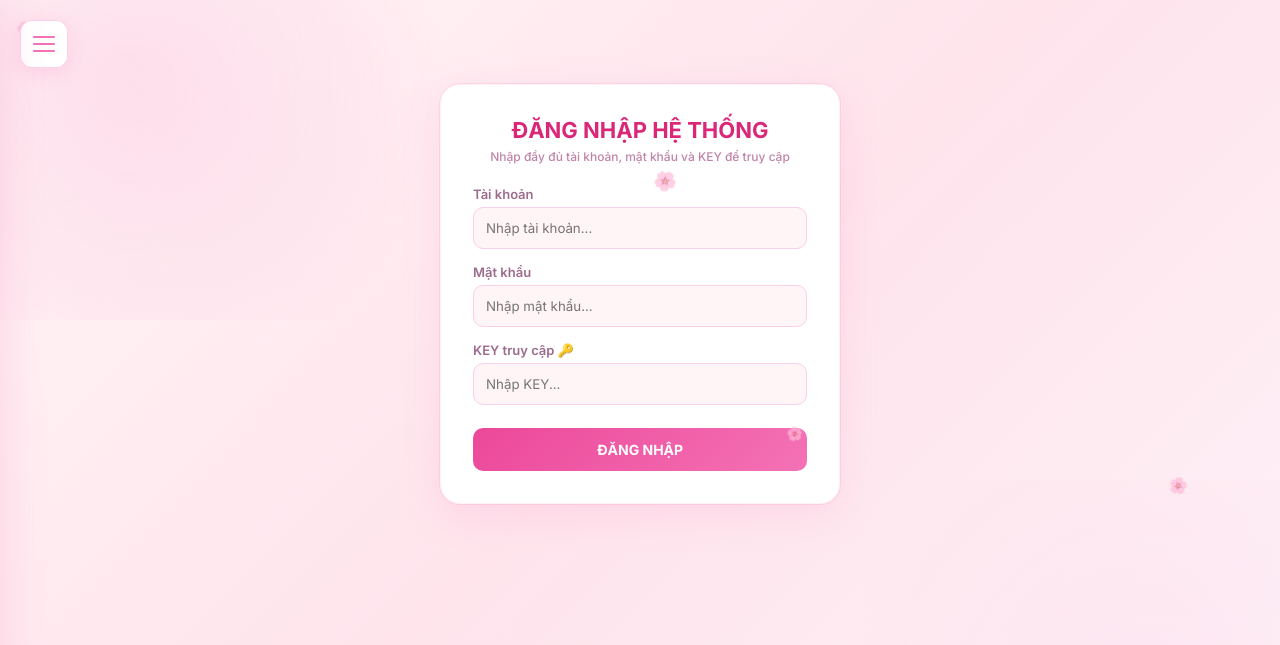
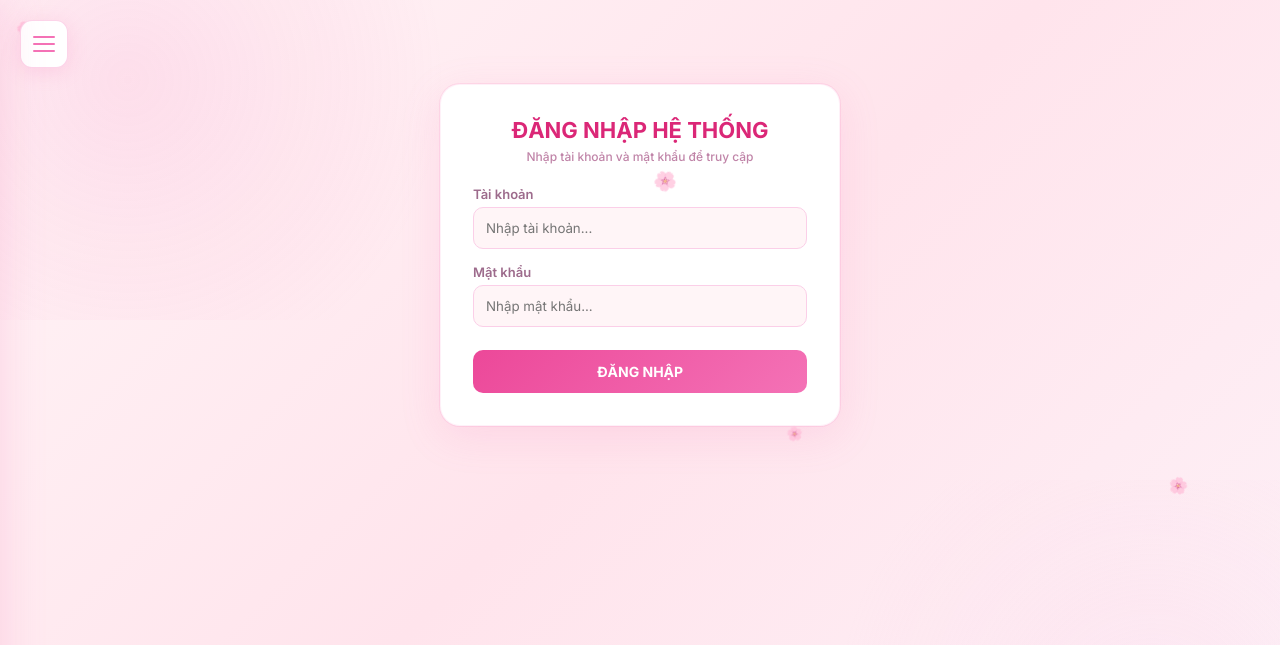
Before and after one commit to mindepzaivip12-bit/autocuoclc79ios, a Flask app: page / in a window 1280 px wide. Shown: the top 645 px of the page. Run offline with Flask 3, Linux system fonts and the light colour scheme; some libraries are stand-ins or nearby versions.

Commit message:
Update index.html

```diff
--- a/templates/index.html
+++ b/templates/index.html
@@ -43,8 +43,6 @@ body::after{content:'';position:fixed;bottom:-20%;right:-20%;width:60%;height:60
 .top-header{background:#fff;border-radius:16px;padding:15px 25px;display:flex;justify-content:space-between;align-items:center;gap:15px;box-shadow:0 4px 20px rgba(244,114,182,.12);border:1px solid rgba(244,114,182,0.15);flex-wrap:wrap}
 .logo-text h1{font-size:20px;color:#db2777;font-weight:800;margin-bottom:4px}
 .logo-text p{font-size:13px;color:#c084a8}
-.key-expiry-badge{display:none;align-items:center;gap:8px;padding:10px 16px;border-radius:12px;background:linear-gradient(135deg,#ec4899,#f472b6);color:#fff;font-weight:700;font-size:13px;box-shadow:0 4px 16px rgba(236,72,153,.35);white-space:nowrap}
-.key-expiry-badge.show{display:flex}
 .main-card{background:#fff;border-radius:20px;padding:25px;box-shadow:0 10px 40px rgba(244,114,182,.15);border:1px solid rgba(244,114,182,0.15)}
 .section-title{font-size:14px;color:#db2777;font-weight:700;display:flex;align-items:center;gap:8px;margin-bottom:20px}
 .status-badges{display:flex;gap:10px;margin-bottom:20px;flex-wrap:wrap}
@@ -111,17 +109,15 @@ td{padding:12px 8px;border-bottom:1px solid #fce7f3;font-weight:600;color:#6b728
 
 <div class="login-container" id="loginView">
   <h2>ĐĂNG NHẬP HỆ THỐNG</h2>
-  <p class="login-sub">Nhập đầy đủ tài khoản, mật khẩu và KEY để truy cập</p>
+  <p class="login-sub">Nhập tài khoản và mật khẩu để truy cập</p>
   <div class="form-group"><label>Tài khoản</label><input type="text" id="username" placeholder="Nhập tài khoản..."></div>
-  <div class="form-group"><label>Mật khẩu</label><input type="password" id="password" placeholder="Nhập mật khẩu..."></div>
-  <div class="form-group"><label>KEY truy cập 🔑</label><input type="text" id="accessKey" placeholder="Nhập KEY..." onkeydown="if(event.key==='Enter')handleLogin()"></div>
+  <div class="form-group"><label>Mật khẩu</label><input type="password" id="password" placeholder="Nhập mật khẩu..." onkeydown="if(event.key==='Enter')handleLogin()"></div>
   <button class="btn-login" id="btnLogin" onclick="handleLogin()">ĐĂNG NHẬP</button>
 </div>
 
 <div class="main-wrapper" id="mainView">
   <div class="top-header">
     <div class="logo-text"><h1>AUTO LC79 - MINH DZ</h1><p>Hệ thống phân tích cầu & dự đoán Tài Xỉu</p></div>
-    <div class="key-expiry-badge" id="keyExpiryBadge"><span style="font-size:16px">🔑</span><div><small>KEY HẾT HẠN</small><strong id="keyExpiryText">—</strong></div></div>
   </div>
   <div class="main-card">
     <div class="section-title"><span>📊</span> TRUNG TÂM AUTO LC79</div>
@@ -158,7 +154,7 @@ td{padding:12px 8px;border-bottom:1px solid #fce7f3;font-weight:600;color:#6b728
 </div>
 
 <script>
-let socket=null, autoOn=false, mySid=null, keyTimer=null;
+let socket=null, autoOn=false, mySid=null;
 
 // 🎵 ÂM THANH TỰ ĐỘNG
 const music = document.getElementById('bgMusic');
@@ -189,57 +185,33 @@ function toggleDrawer(){
   document.getElementById('drawerOverlay').classList.toggle('show');
 }
 
-// 🔑 XỬ LÝ HẠN KEY
-function setKeyExpiry(ts){
-  if(!ts) return;
-  const t = document.getElementById('keyExpiryText');
-  const exp = Number(ts) * (String(ts).length<=10?1000:1);
-  const update = ()=>{
-    const remain = exp - Date.now();
-    document.getElementById('keyExpiryBadge').classList.add('show');
-    if(remain <= 0){ t.innerText = 'ĐÃ HẾT HẠN'; return; }
-    const d = new Date(exp);
-    const dateStr = `${String(d.getHours()).padStart(2,'0')}:${String(d.getMinutes()).padStart(2,'0')} - ${String(d.getDate()).padStart(2,'0')}/${String(d.getMonth()+1).padStart(2,'0')}/${d.getFullYear()}`;
-    const remainStr = remain >= 86400000 ? `${Math.floor(remain/86400000)} ngày` : `${Math.floor(remain/3600000)}h`;
-    t.innerText = `${dateStr} (${remainStr})`;
-  };
-  update(); if(keyTimer) clearInterval(keyTimer); keyTimer = setInterval(update, 30000);
-}
-
-// 🔑 ĐĂNG NHẬP - FIXED 404/403 HOÀN CHỈNH
+// 🔑 ĐĂNG NHẬP (CHỈ CẦN TÀI KHOẢN + MẬT KHẨU)
 async function handleLogin(){
   const u=document.getElementById('username').value.trim();
   const p=document.getElementById('password').value.trim();
-  const k=document.getElementById('accessKey').value.trim();
 
   if(!u||!p) return toast('Nhập tài khoản/mật khẩu','error');
-  if(!k) return toast('Nhập KEY truy cập','error');
 
   const btn=document.getElementById('btnLogin');
-  btn.disabled=true; btn.innerText='Đang kiểm tra KEY...';
+  btn.disabled=true; btn.innerText='Đang đăng nhập...';
 
   try{
     const r = await fetch('/api/login', {
         method: 'POST',
         headers: {'Content-Type': 'application/json'},
-        body: JSON.stringify({username:u, password:p, key:k})
+        body: JSON.stringify({username:u, password:p})
     });
 
-    // 🛡️ XỬ LÝ LỖI CHUẨN - KHÔNG HIỆN 404/403 CHUNG CHUNG
     if(!r.ok){
        let msg = null;
-       let errCode = null;
        try {
            const errData = await r.json();
            msg = errData.error || errData.message;
-           errCode = errData.code;
-       } catch(e){ /* server trả HTML, bỏ qua */ }
+       } catch(e){}
 
-       // Fallback theo HTTP status
        if(!msg){
-         if(r.status === 403) msg = '🚫 Key không hợp lệ hoặc đã hết hạn!';
-         else if(r.status === 404) msg = '⚠️ API License 404 — Server Admin đổi URL. Liên hệ Admin!';
-         else if(r.status === 401) msg = '❌ Tài khoản/mật khẩu Game sai!';
+         if(r.status === 401) msg = '❌ Tài khoản hoặc mật khẩu Game sai!';
+         else if(r.status === 400) msg = '⚠️ Thiếu thông tin đăng nhập!';
          else if(r.status === 500) msg = '💥 Server lỗi 500. Thử lại sau!';
          else if(r.status === 503) msg = '⏳ Server đang khởi động. Đợi 30s rồi thử lại!';
          else msg = `Lỗi Server (${r.status})`;
@@ -260,7 +232,6 @@ async function handleLogin(){
     document.getElementById('mainView').style.display='flex';
     document.getElementById('nicknameDisplay').innerText=d.nickname;
     document.getElementById('balanceDisplay').innerText=Number(d.balance).toLocaleString();
-    if(d.license_expires_at) setKeyExpiry(d.license_expires_at);
 
     connectSocket(mySid);
     toast('Đăng nhập thành công!','success');
@@ -375,7 +346,6 @@ async function logout(){
   location.reload();
 }
 
-// Tự động cập nhật trạng thái mỗi 3s
 setInterval(()=>{if(socket&&socket.connected) pollStats();},3000);
 </script>
 </body>
```
